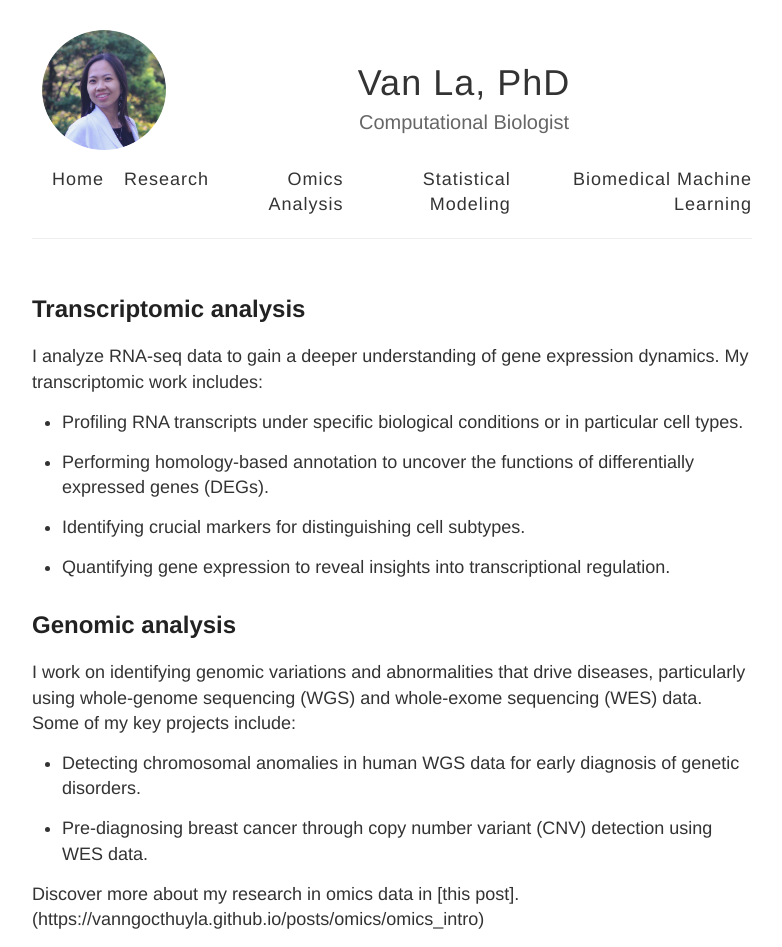
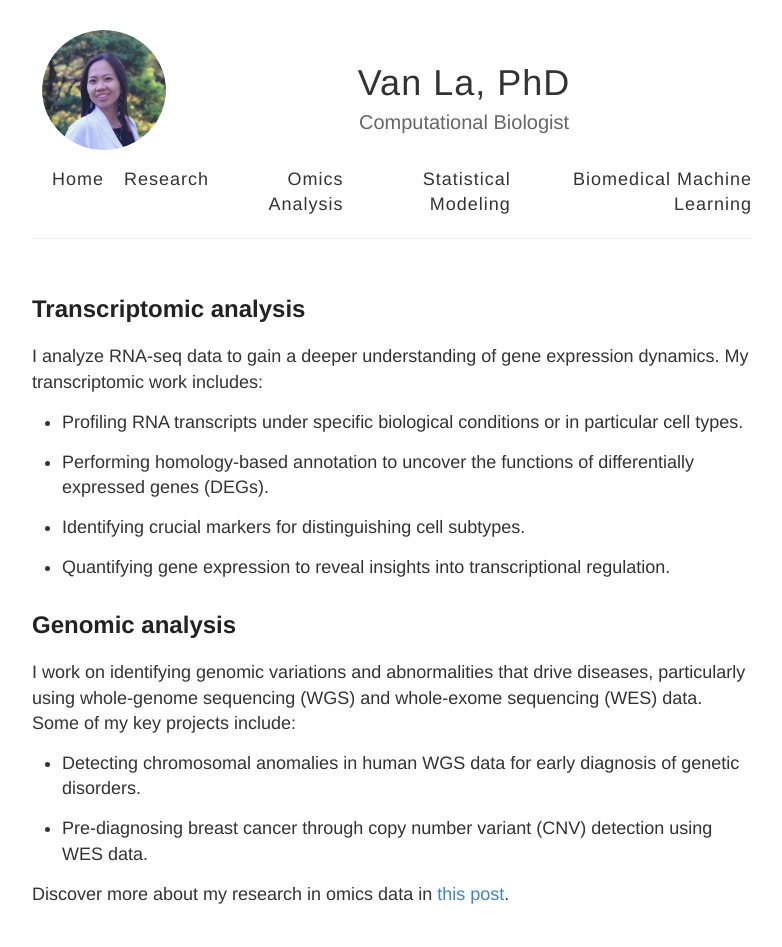
Before and after one commit to vanngocthuyla/vanngocthuyla.github.io, a Jekyll site: the page built from _pages/omics.md, in a window 1280 px wide. Shown: the whole page, without its empty margins (248-1030 px from the left). Built offline with Jekyll 4.4.1, drawn with Linux system fonts in a browser that asks for light colours; after the commit the page ends 922 px from its top, so only the background shows below that.

Commit message:
Update omics.md

```diff
--- a/_pages/omics.md
+++ b/_pages/omics.md
@@ -26,4 +26,4 @@ I work on identifying genomic variations and abnormalities that drive diseases,
 
 - Pre-diagnosing breast cancer through copy number variant (CNV) detection using WES data.
 
-Discover more about my research in omics data in [this post].(https://vanngocthuyla.github.io/posts/omics/omics_intro)
+Discover more about my research in omics data in [this post](https://vanngocthuyla.github.io/posts/omics/omics_intro).
```
